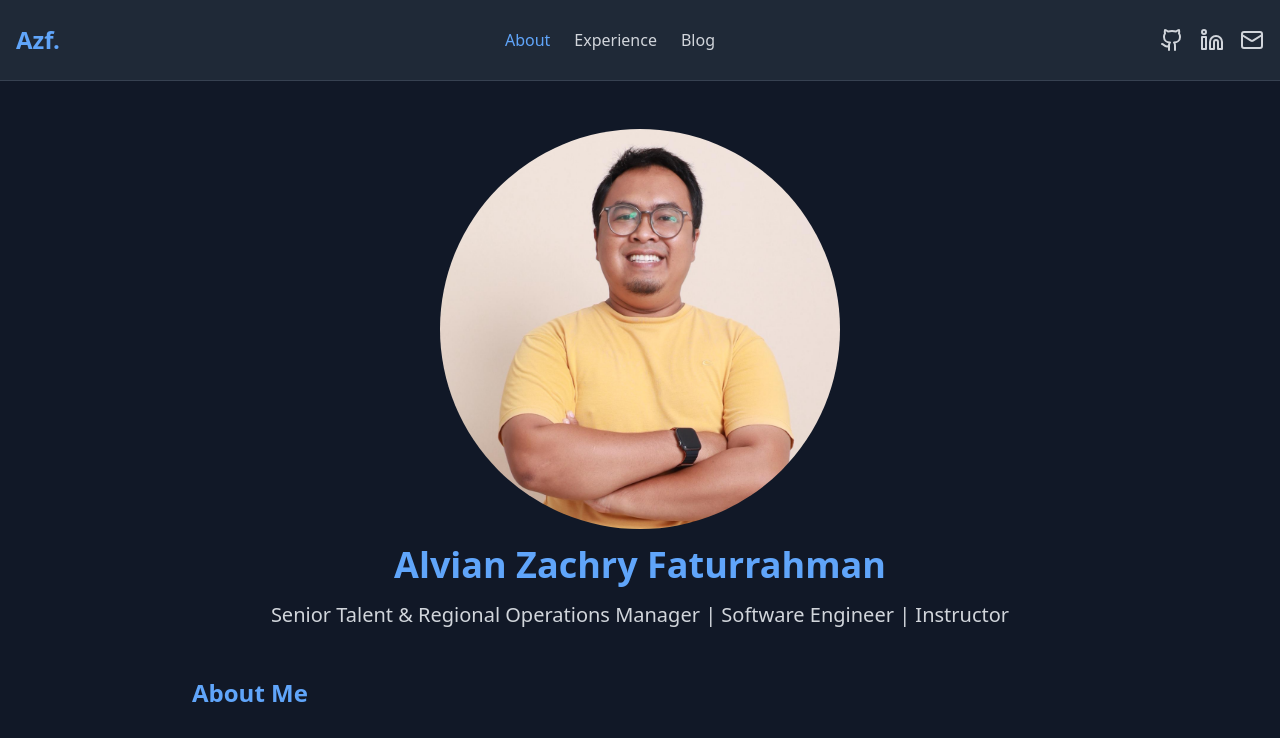
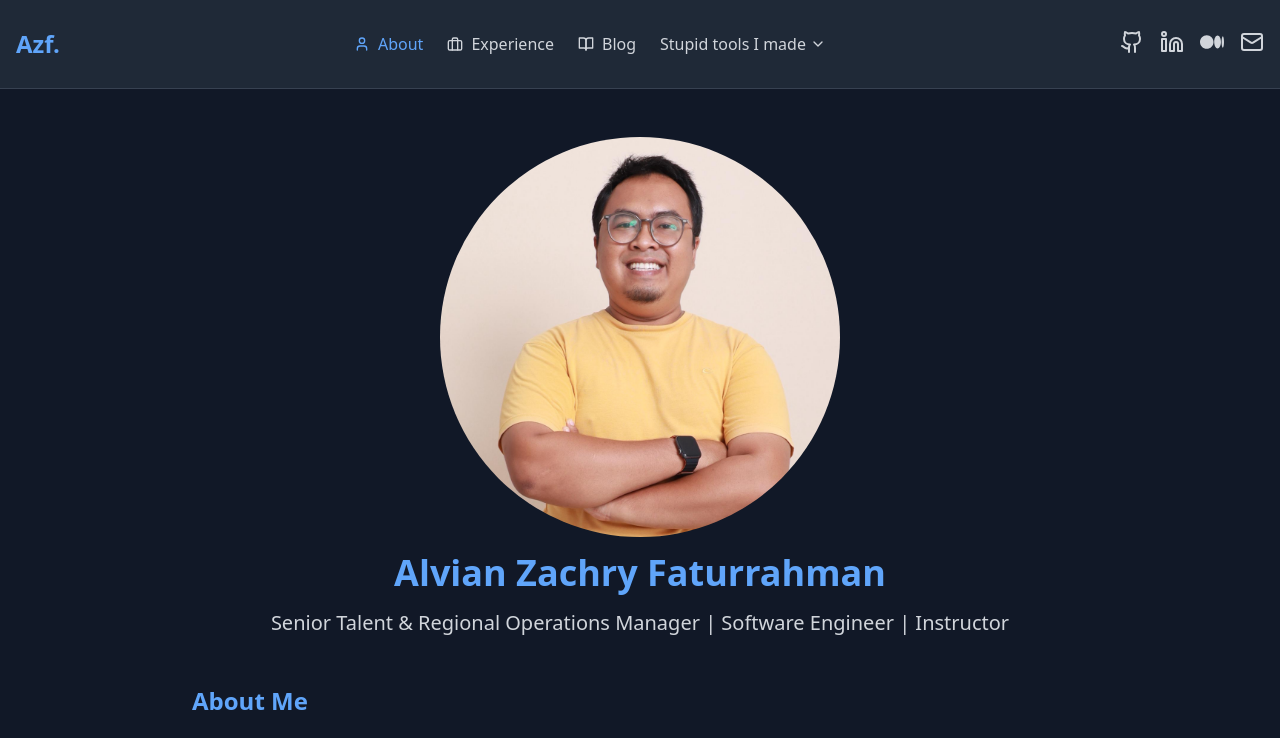
Before and after one commit to alvianzf/new-portfolio, a React (Vite) app: page / in a window 1280 px wide. Shown: the top 738 px of the page. Built offline with nearby package versions, Linux system fonts and the light colour scheme.

Commit message:
feat: add tools dropdown menu

```diff
--- a/src/components/Header.tsx
+++ b/src/components/Header.tsx
@@ -1,6 +1,8 @@
 import React from 'react';
 import { NavLink } from 'react-router-dom';
-import { Github, Linkedin, Mail } from 'lucide-react';
+import { Github, Linkedin, Mail, FileJson, Receipt, ChevronDown, User, Briefcase, BookOpen, CloudRain, MessageSquareWarning, CheckCircle2 } from 'lucide-react';
+import { FontAwesomeIcon } from '@fortawesome/react-fontawesome';
+import { faMedium } from '@fortawesome/free-brands-svg-icons';
 
 export default function Header() {
   return (
@@ -8,16 +10,86 @@ export default function Header() {
       <div className="container mx-auto px-4 py-6">
         <div className="flex justify-between items-center">
           <NavLink to="/" className="text-2xl font-bold text-blue-400">Azf.</NavLink>
-          <nav className="space-x-6">
+          <nav className="flex items-center space-x-6">
             <NavLink to="/" className={({ isActive }) =>
-              `hover:text-blue-400 transition-colors ${isActive ? 'text-blue-400' : 'text-gray-300'}`
-            }>About</NavLink>
+              `flex items-center space-x-2 hover:text-blue-400 transition-colors ${isActive ? 'text-blue-400' : 'text-gray-300'}`
+            }>
+              <User className="w-4 h-4" />
+              <span>About</span>
+            </NavLink>
             <NavLink to="/experience" className={({ isActive }) =>
-              `hover:text-blue-400 transition-colors ${isActive ? 'text-blue-400' : 'text-gray-300'}`
-            }>Experience</NavLink>
+              `flex items-center space-x-2 hover:text-blue-400 transition-colors ${isActive ? 'text-blue-400' : 'text-gray-300'}`
+            }>
+              <Briefcase className="w-4 h-4" />
+              <span>Experience</span>
+            </NavLink>
             <NavLink to="/blog" className={({ isActive }) =>
-              `hover:text-blue-400 transition-colors ${isActive ? 'text-blue-400' : 'text-gray-300'}`
-            }>Blog</NavLink>
+              `flex items-center space-x-2 hover:text-blue-400 transition-colors ${isActive ? 'text-blue-400' : 'text-gray-300'}`
+            }>
+              <BookOpen className="w-4 h-4" />
+              <span>Blog</span>
+            </NavLink>
+
+            <div className="relative group">
+              <button className="flex items-center space-x-1 text-gray-300 hover:text-blue-400 transition-colors py-2">
+                <span>Stupid tools I made</span>
+                <ChevronDown className="w-4 h-4" />
+              </button>
+
+              {/* Mega Menu Dropdown */}
+              <div className="absolute right-0 top-full mt-0 w-[600px] bg-gray-800 border border-gray-700 rounded-md shadow-xl opacity-0 invisible group-hover:opacity-100 group-hover:visible transition-all duration-200 transform origin-top-right z-50 p-4">
+                <div className="grid grid-cols-2 gap-6">
+                  {/* Category: Web Apps */}
+                  <div>
+                    <h3 className="text-xs font-semibold text-gray-500 uppercase tracking-wider mb-3 px-2">Web Apps</h3>
+                    <div className="space-y-1">
+                      <a href="https://jsonify.alvianzf.id" target="_blank" rel="noopener noreferrer" className="flex items-start px-2 py-2 rounded-md hover:bg-gray-700 group/item transition-colors">
+                        <FileJson className="w-5 h-5 mr-3 text-blue-400 mt-0.5" />
+                        <div>
+                          <div className="text-sm font-medium text-gray-200 group-hover/item:text-blue-400 transition-colors">JSON Formatter</div>
+                          <div className="text-xs text-gray-400">Beautify and debug your JSON data</div>
+                        </div>
+                      </a>
+                      <a href="https://invoice.alvianzf.id" target="_blank" rel="noopener noreferrer" className="flex items-start px-2 py-2 rounded-md hover:bg-gray-700 group/item transition-colors">
+                        <Receipt className="w-5 h-5 mr-3 text-green-400 mt-0.5" />
+                        <div>
+                          <div className="text-sm font-medium text-gray-200 group-hover/item:text-blue-400 transition-colors">Invoice Generator</div>
+                          <div className="text-xs text-gray-400">Generate professional invoices instantly</div>
+                        </div>
+                      </a>
+                    </div>
+                  </div>
+
+                  {/* Category: NPM Packages */}
+                  <div>
+                    <h3 className="text-xs font-semibold text-gray-500 uppercase tracking-wider mb-3 px-2">NPM Packages</h3>
+                    <div className="space-y-1">
+                      <a href="https://www.npmjs.com/package/make-it-rain" target="_blank" rel="noopener noreferrer" className="flex items-start px-2 py-2 rounded-md hover:bg-gray-700 group/item transition-colors">
+                        <CloudRain className="w-5 h-5 mr-3 text-purple-400 mt-0.5" />
+                        <div>
+                          <div className="text-sm font-medium text-gray-200 group-hover/item:text-blue-400 transition-colors">make-it-rain</div>
+                          <div className="text-xs text-gray-400">The Only Money Formatter You'll Ever Need (Probably)</div>
+                        </div>
+                      </a>
+                      <a href="https://www.npmjs.com/package/env-validate-sarcastically" target="_blank" rel="noopener noreferrer" className="flex items-start px-2 py-2 rounded-md hover:bg-gray-700 group/item transition-colors">
+                        <MessageSquareWarning className="w-5 h-5 mr-3 text-yellow-400 mt-0.5" />
+                        <div>
+                          <div className="text-sm font-medium text-gray-200 group-hover/item:text-blue-400 transition-colors">env-validate-sarcastically</div>
+                          <div className="text-xs text-gray-400">Because forgetting .env variables is your full-time job</div>
+                        </div>
+                      </a>
+                      <a href="https://www.npmjs.com/package/a-valid-json" target="_blank" rel="noopener noreferrer" className="flex items-start px-2 py-2 rounded-md hover:bg-gray-700 group/item transition-colors">
+                        <CheckCircle2 className="w-5 h-5 mr-3 text-teal-400 mt-0.5" />
+                        <div>
+                          <div className="text-sm font-medium text-gray-200 group-hover/item:text-blue-400 transition-colors">a-valid-json</div>
+                          <div className="text-xs text-gray-400">A simple utility to validate JSON strings or objects</div>
+                        </div>
+                      </a>
+                    </div>
+                  </div>
+                </div>
+              </div>
+            </div>
           </nav>
           <div className="flex space-x-4">
             <a href="https://github.com/alvianzf" target="_blank" rel="noopener noreferrer" className="text-gray-300 hover:text-blue-400 transition-colors">
@@ -25,6 +97,9 @@ export default function Header() {
             </a>
             <a href="https://linkedin.com/in/alvianzf" target="_blank" rel="noopener noreferrer" className="text-gray-300 hover:text-blue-400 transition-colors">
               <Linkedin className="w-6 h-6" />
+            </a>
+            <a href="https://medium.com/@alvianzf" target="_blank" rel="noopener noreferrer" className="text-gray-300 hover:text-blue-400 transition-colors">
+              <FontAwesomeIcon icon={faMedium} className="w-6 h-6" />
             </a>
             <a href="mailto:alvianzf@gmail.com" className="text-gray-300 hover:text-blue-400 transition-colors">
               <Mail className="w-6 h-6" />
```
